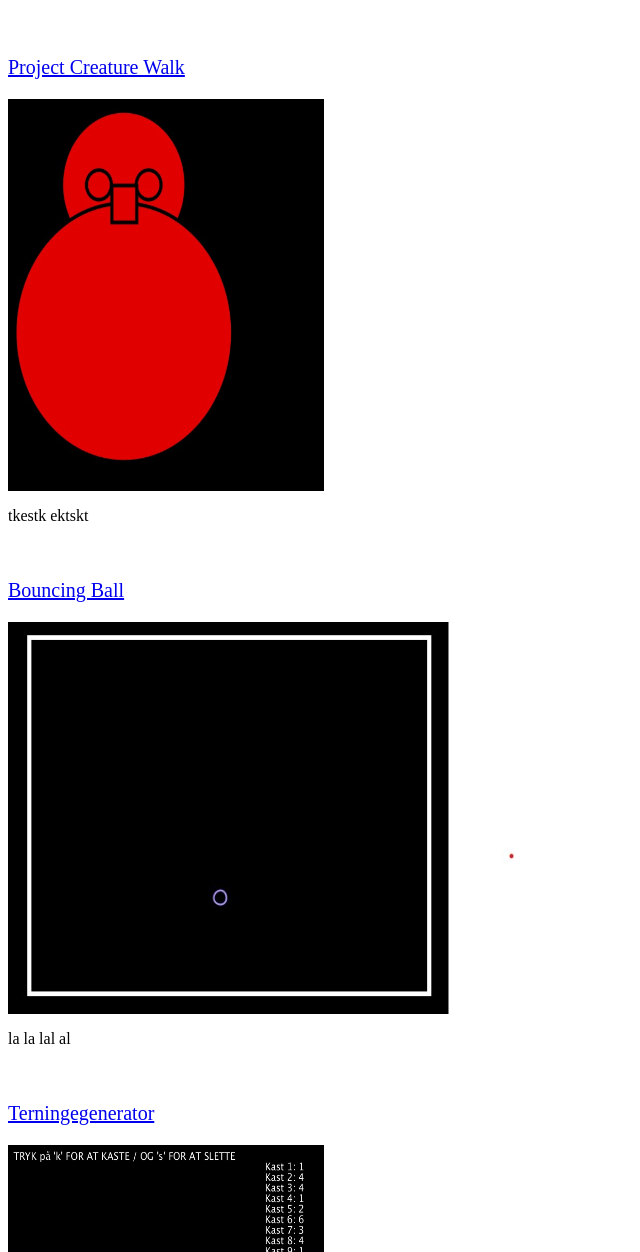
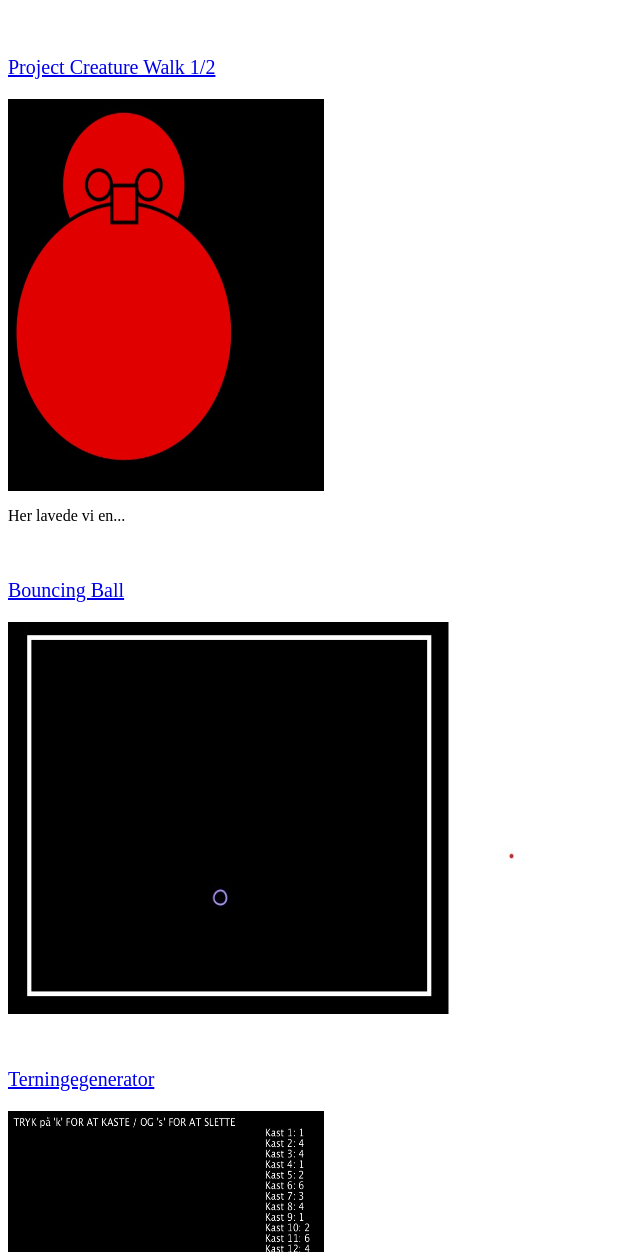
Before and after one commit to Daniel9915/Daniel9915.github.io, a plain HTML site: page index.html in a window 1280 px wide. Shown: the part 48-1300 px from the top of the page, without its empty margins (0-640 px from the left). Drawn offline with Linux system fonts and the light colour scheme.

Commit message:
Update index.html

```diff
--- a/index.html
+++ b/index.html
@@ -6,20 +6,20 @@
 
 <h1> Opgaver </h1>
 <br>
-<p style="font-size:20px"> <a href="https://github.com/Daniel9915/Aflevering1"> Project Creature Walk </a>  </p>
+<p style="font-size:20px"> <a href="https://github.com/Daniel9915/Aflevering1"> Project Creature Walk 1/2 </a>  </p>
   <img src="creaturewalk.jpg" width="25%" height="50%">
-  <p> tkestk ektskt </p>
+  <p> Her lavede vi en... </p>
   <br>
   <p style="font-size:20px"> <a href="https://github.com/Daniel9915/Bouncing-Ball"> Bouncing Ball </a> </p>
   <img src="bouncingball.jpg" width="40%" height="50%">
-  <p>  la la lal al</p>
+  <p> </p>
   <br>
 <p style="font-size:20px"> <a href="https://github.com/Daniel9915/Terninggenerator/commit/fd9f5e7e2272e33ebc8d49bcc661a9db078e1851"> Terningegenerator </a> </p>
   <img src="Terningekast.jpg" width="25%" height="50%">
-  <p> hje hje hje hej hej </p>
+  <p>  </p>
   <br>
   <p style="font-size:20px"> <a href="https://github.com/Daniel9915/Firkantkunst"> Firkantkunst </a> </p>
   <img src="firkant.jpg" width="25%" height="50%">
-  <p> bu bu ub ububu </p>
+  <p> </p>
   <br>
 </body>
```
